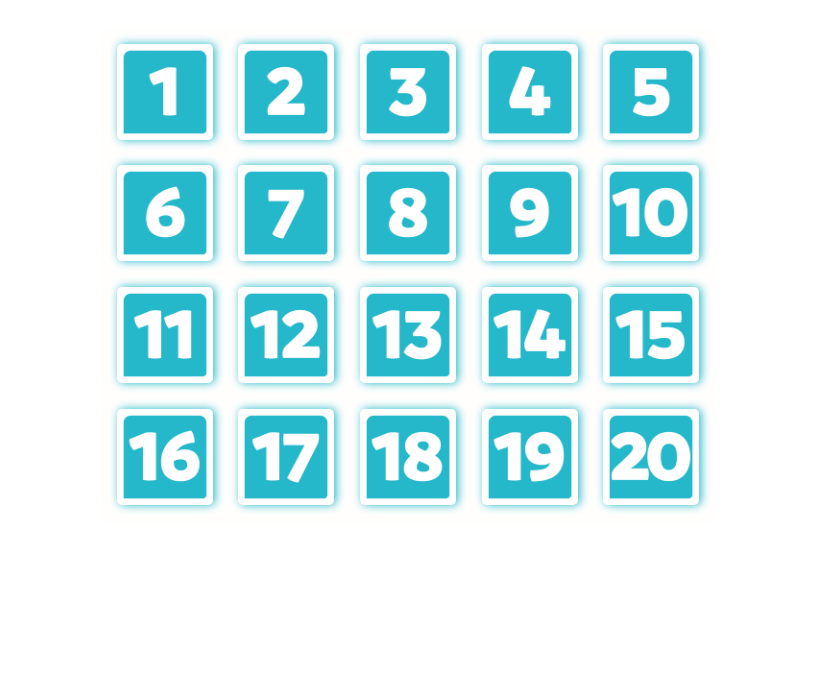
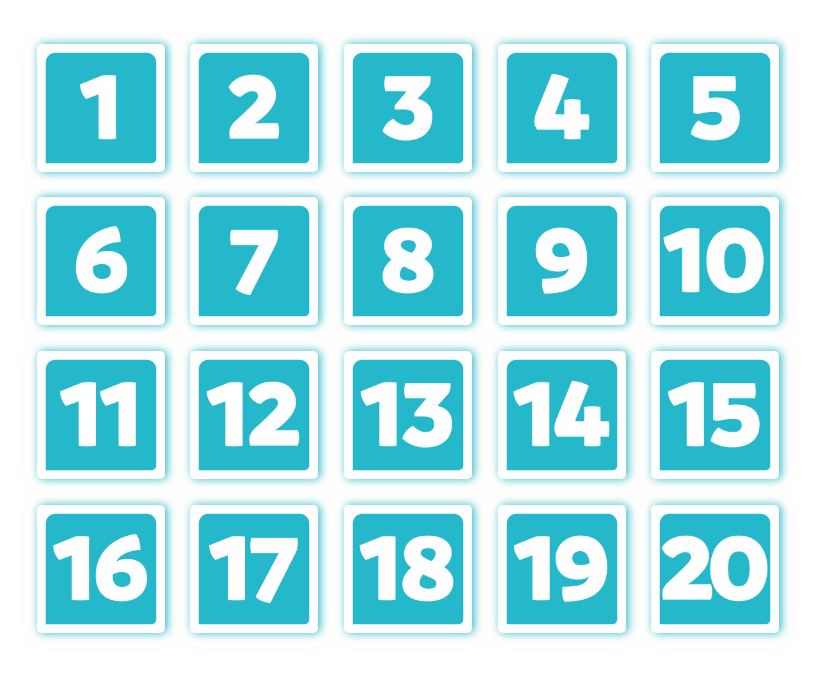
Before and after one commit to KevenAndrade/MemoryGame, a plain HTML site: page index.html in a window 1280 px wide. Shown: the part 85-764 px from the top of the page, without its empty margins (232-1051 px from the left). Drawn offline with Linux system fonts and the light colour scheme.

Commit message:
resise card size

```diff
--- a/style.css
+++ b/style.css
@@ -178,8 +178,8 @@ h1 {
 }
 
 .game-card {
-    width: 4.5em;
-    height: 4.5em;
+    width: 7em;
+    height: 7em;
     background-color: #25B8CA;
     border-radius: 0.3em;
     margin: 0.8em;
@@ -474,8 +474,8 @@ h1 {
     }
 
     .game-card, .game-card-img {
-        width: 6em;
-        height: 6em;
+        width: 8em;
+        height: 8em;
     }
 
     /* How to Play Modal */
```
